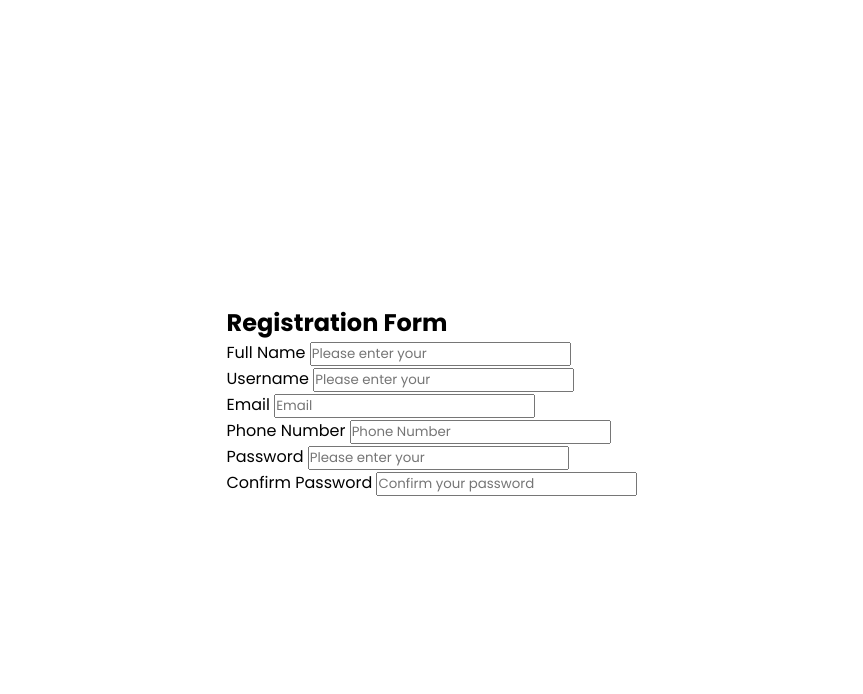
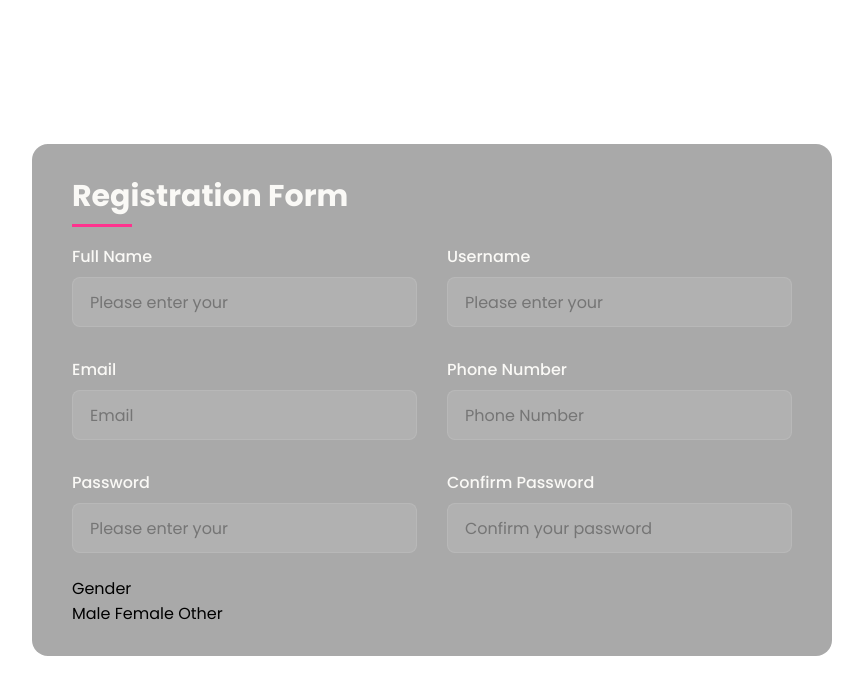
Before and after one commit to ArtPlatosha/Registration_form, a plain HTML site: page index.html in a window 1280 px wide. Shown: the whole page, without its empty margins (208-1071 px from the left). Drawn offline with Linux system fonts and the light colour scheme.

Commit message:
commit: 2nd commit
adding container (HTML)

```diff
--- a/css/main.css
+++ b/css/main.css
@@ -16,3 +16,66 @@ body {
 	background-position: center;
 	padding: 30px;
 }
+
+.main {
+	background: rgba(10, 10, 10, .35);
+	width: 100%;
+	max-width: 800px;
+	padding: 30px 40px;
+	border-radius: 1rem;
+}
+
+.title {
+	position: relative;
+	font-size: 30px;
+	font-weight: 700;
+	color: #faf9f6;
+	margin-bottom: 10px;
+}
+
+.title:before {
+	position: absolute;
+	content: '';
+	left: 0;
+	bottom: -8px;
+	height: 3px;
+	width: 60px;
+	background-color: #ff328e;
+}
+
+form .main-box {
+	display: flex;
+	flex-wrap: wrap;
+	justify-content: space-between;
+	margin: 10px 0 8px;
+}
+
+form .main-box .input-box {
+	margin: 15px 0;
+	width: calc(100% / 2 - 15px);
+}
+
+form .main-box .input-box input {
+	width: 100%;
+	height: 50px;
+	background-color: rgba(255, 255, 255, .1);
+	color: #faf9f6;
+	outline: none;
+	border-radius: 8px;
+	border: 1px solid rgba(255, 255, 255, .09);
+	padding-left: 17px;
+	font-size: 1rem;
+	transition: all .40s ease;
+}
+
+.main-box .input-box .text {
+	display: block;
+	margin-bottom: 8px;
+	color: #faf9f6;
+	font-weight: 500;
+}
+
+form .main-box .input-box input:focus,
+form .main-box .input-box input:valid {
+	border-color: #faf9f6;
+}
--- a/index.html
+++ b/index.html
@@ -52,6 +52,31 @@
 
 			</div>
 
+			<div class="container">
+
+				<span class="gender">Gender</span>
+
+				<div class="category">
+
+					<label for="">
+						<span class="circle one"></span>
+						<span class="male">Male</span>
+					</label>
+
+					<label for="">
+						<span class="circle two"></span>
+						<span class="male">Female</span>
+					</label>
+
+					<label for="">
+						<span class="circle three"></span>
+						<span class="male">Other</span>
+					</label>
+
+				</div>
+
+			</div>
+
 		</form>
 
 	</section>
```
